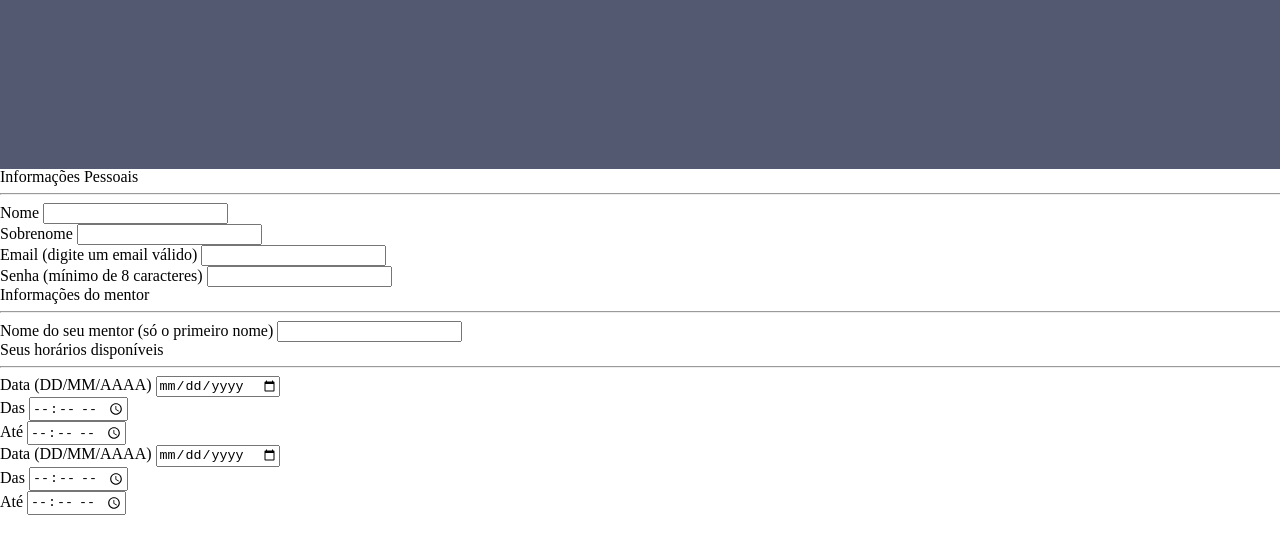
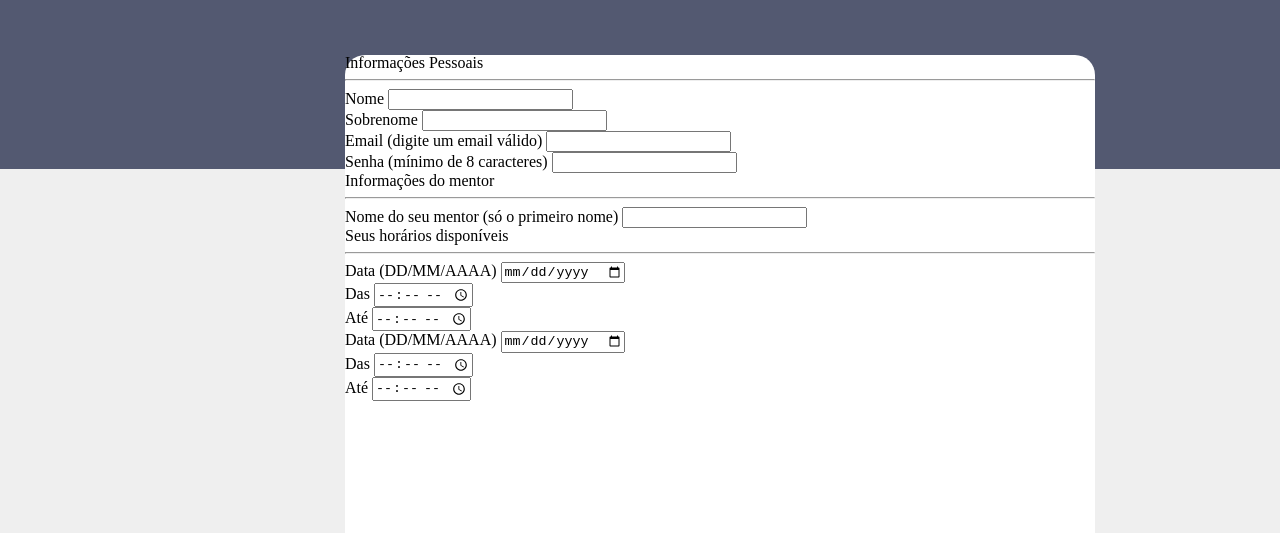
Before and after one commit to Clara-Pacheco/Desafio_Rocketseat--Nivel3_Explorer--Criando-formularios, a plain HTML site: page formulario01/index.html in a window 1280 px wide. Shown: the part 267-800 px from the top of the page. Drawn offline with Linux system fonts and the light colour scheme.

Commit message:
Fix form' s wrapper border-radious

```diff
--- a/formulario01/CSS/style.css
+++ b/formulario01/CSS/style.css
@@ -1,5 +1,23 @@
 .site-container {
   width: 1440px;
   height: 1930px;
+
+  background-color: #EFEFEF;
+
   position: relative;
 }
+
+.form-wrapper {
+  width: 750px;
+  height: 1084px;
+  background-color: #ffffff;
+  margin: auto;
+
+  border-radius: 20px 20px 0 0;
+
+  position: absolute;
+  top: 322px;
+  left: 345px;
+  right: 345px;
+
+}
```
